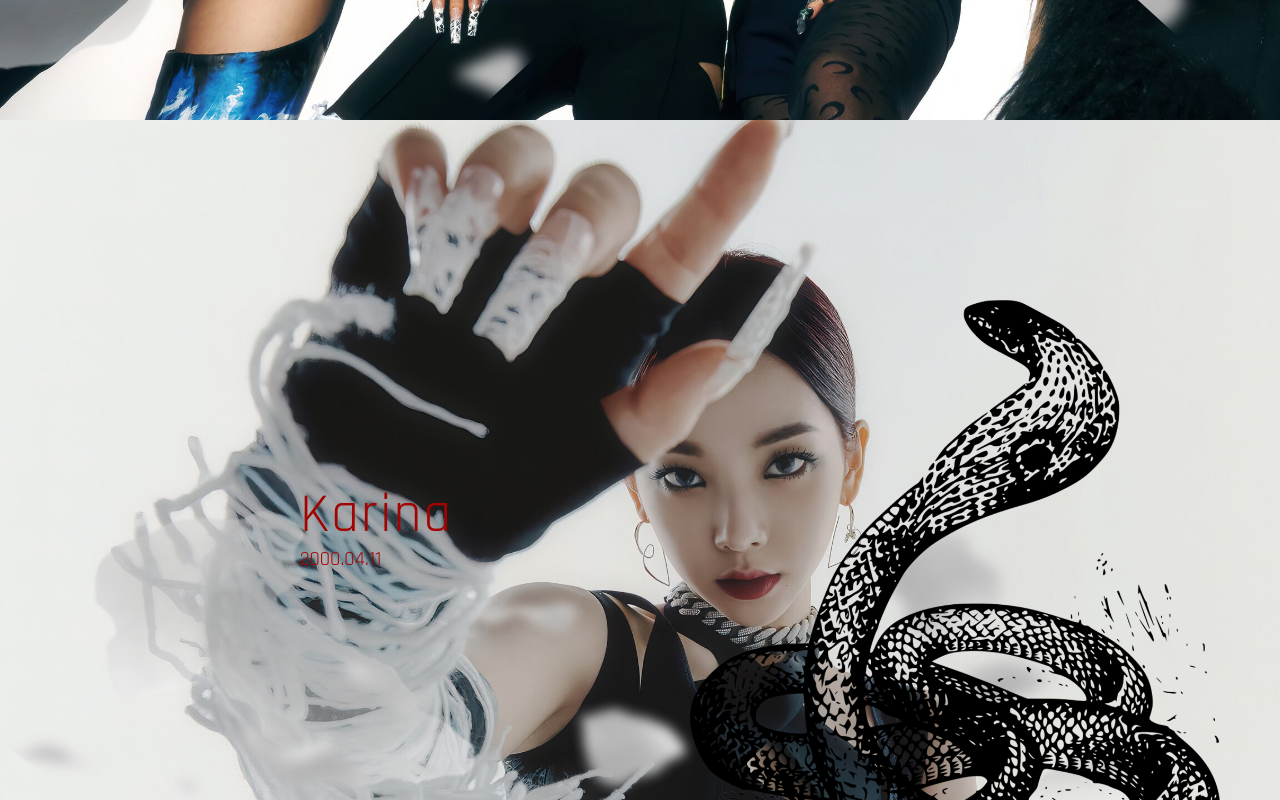
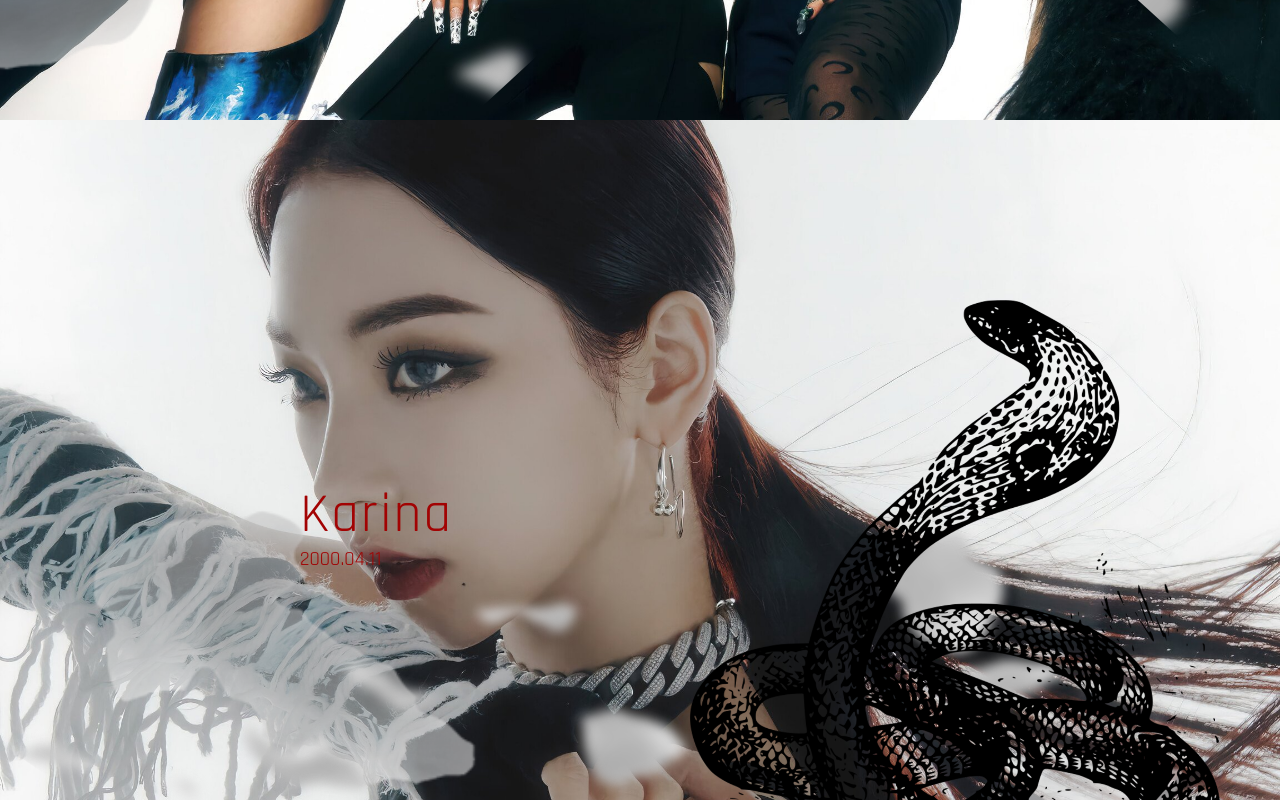
Before and after one commit to kimsj0205/aespa_profile, a plain HTML site: page index.html in a window 1280 px wide. Shown: the part 680-1480 px from the top of the page. Drawn offline with nearby package versions, Linux system fonts and the light colour scheme.

Commit message:
"ver 1.0.2"
css change

```diff
--- a/css/main.css
+++ b/css/main.css
@@ -42,7 +42,7 @@ section{
 }
 
 section:nth-child(1){ background-image:url(../img/main.jpg);}
-section:nth-child(2){ background-image:url(../img/karina_1.jpg);}
+section:nth-child(2){ background-image:url(../img/karina.jpg);}
 section:nth-child(3){ background-image:url(../img/GISELLE_1.jpg);}
 section:nth-of-type(4){ background-image:url(../img/ningning.jpg);}
 section:nth-of-type(5){ background-image:url(../img/winter.jpg);}
```
